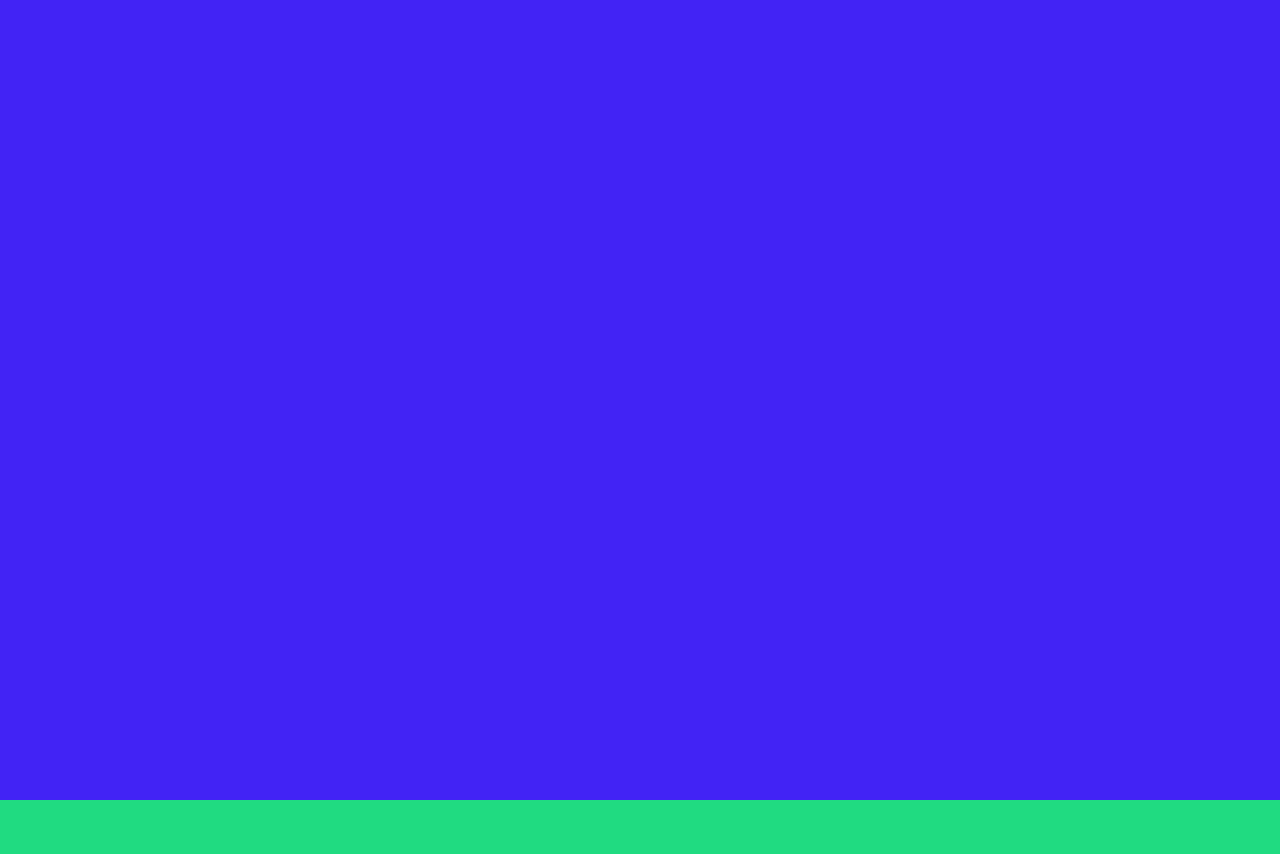
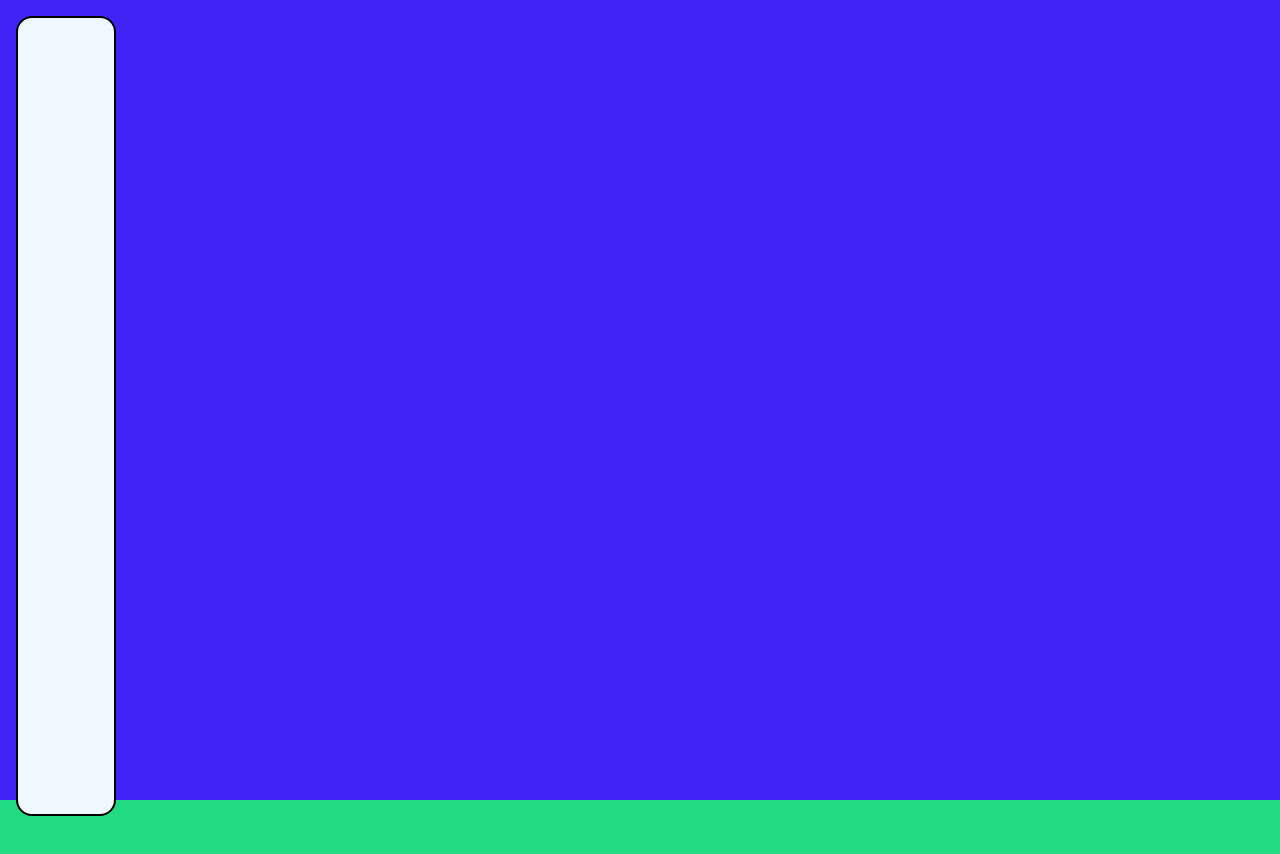
Before and after one commit to Aebel-Shajan/minimap, a React (Vite) app: page / in a window 1280 px wide. Shown: the top 854 px of the page. Built offline with nearby package versions, Linux system fonts and the light colour scheme.

Commit message:
Create a minimap component and add it to the home page.

```diff
--- /dev/null
+++ b/src/components/Minimap/Minimap.module.css
@@ -0,0 +1,10 @@
+.container {
+  width: 100px;
+  height: 800px;
+  background-color: aliceblue;
+  border: solid 2px black;
+  border-radius: 1rem;
+  position: absolute;
+  top: 1rem;
+  left: 1rem;
+}
--- /dev/null
+++ b/src/components/Minimap/Minimap.tsx
@@ -0,0 +1,12 @@
+import styles from "./Minimap.module.css"
+
+const Minimap = () => {
+
+
+  return (
+    <div className={styles.container}>
+    </div>
+  );
+}
+
+export default Minimap;
--- a/src/pages/Home/Home.tsx
+++ b/src/pages/Home/Home.tsx
@@ -1,3 +1,4 @@
+import Minimap from "../../components/Minimap/Minimap";
 
 const RandomColor = ({height=100}) => {
   const randomColor = `#${Math.floor(Math.random() * 16777215).toString(16)}`;
@@ -18,6 +19,7 @@ const Home = () => {
   return (
     <div>
       {randomColors}
+      <Minimap />
     </div>
   );
 }
```
